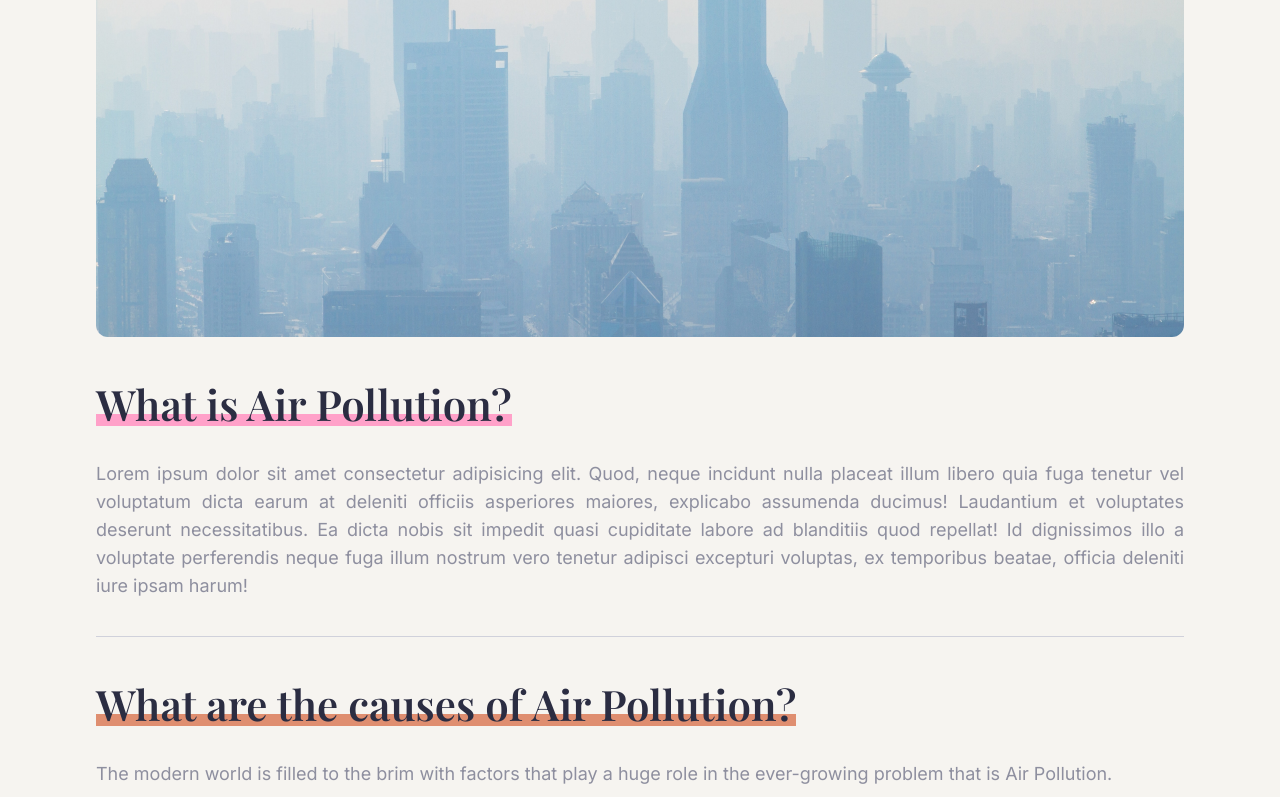
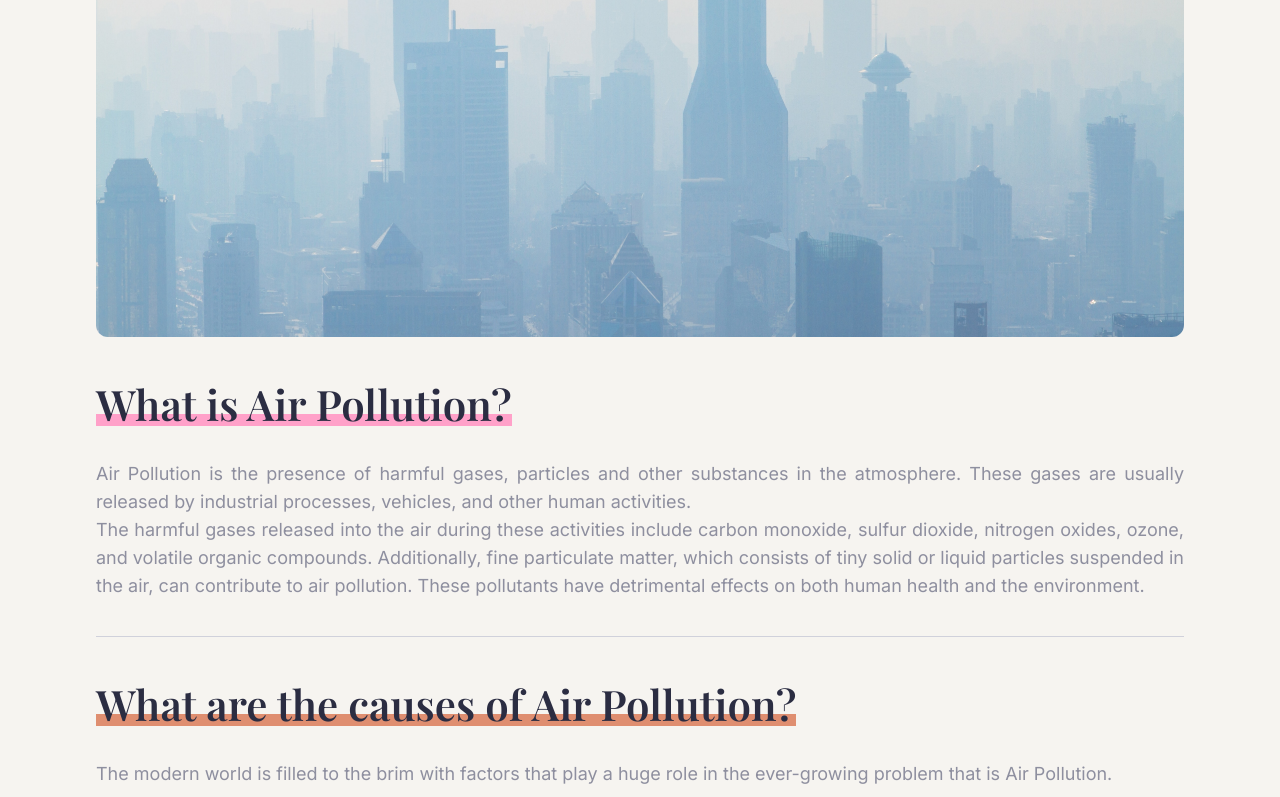
Before and after one commit to Tellay/daily-news, a Next.js app: page /airpollution in a window 1280 px wide. Shown: the part 365-1162 px from the top of the page. Built offline with nearby package versions, Linux system fonts and the light colour scheme; a web font is replaced by a local one.

Commit message:
whats air pollution

```diff
--- a/src/app/airpollution/page.tsx
+++ b/src/app/airpollution/page.tsx
@@ -1,5 +1,5 @@
-import Link from 'next/link'
-import Image from 'next/image'
+import Link from "next/link";
+import Image from "next/image";
 
 export default function AirPollutionPage() {
   return (
@@ -31,14 +31,16 @@ export default function AirPollutionPage() {
           </h1>
 
           <p className="text-justify text-lg font-normal text-gray-200">
-            Lorem ipsum dolor sit amet consectetur adipisicing elit. Quod, neque
-            incidunt nulla placeat illum libero quia fuga tenetur vel voluptatum
-            dicta earum at deleniti officiis asperiores maiores, explicabo
-            assumenda ducimus! Laudantium et voluptates deserunt necessitatibus.
-            Ea dicta nobis sit impedit quasi cupiditate labore ad blanditiis
-            quod repellat! Id dignissimos illo a voluptate perferendis neque
-            fuga illum nostrum vero tenetur adipisci excepturi voluptas, ex
-            temporibus beatae, officia deleniti iure ipsam harum!
+            Air Pollution is the presence of harmful gases, particles and other
+            substances in the atmosphere. These gases are usually released by
+            industrial processes, vehicles, and other human activities.
+            <br />
+            The harmful gases released into the air during these activities
+            include carbon monoxide, sulfur dioxide, nitrogen oxides, ozone, and
+            volatile organic compounds. Additionally, fine particulate matter,
+            which consists of tiny solid or liquid particles suspended in the
+            air, can contribute to air pollution. These pollutants have
+            detrimental effects on both human health and the environment.
           </p>
         </div>
 
@@ -100,5 +102,5 @@ export default function AirPollutionPage() {
         />
       </div> */}
     </main>
-  )
+  );
 }
```
